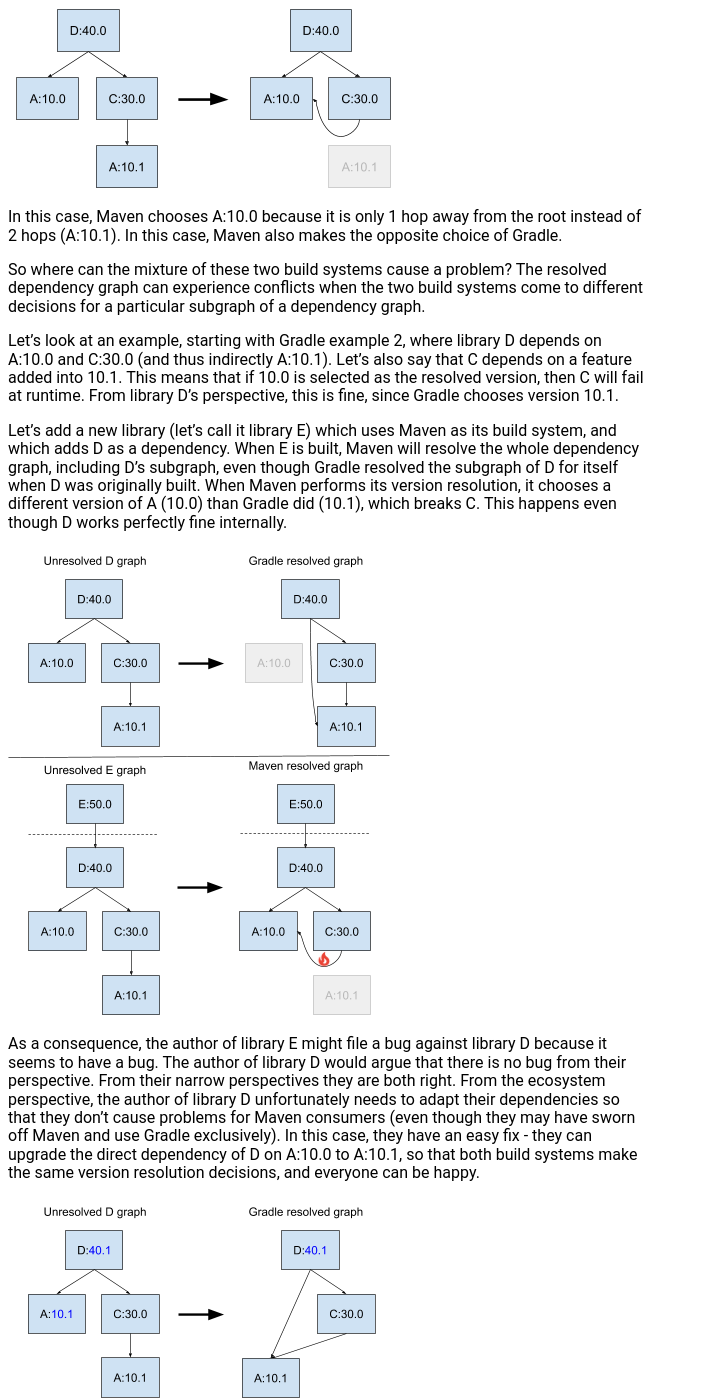
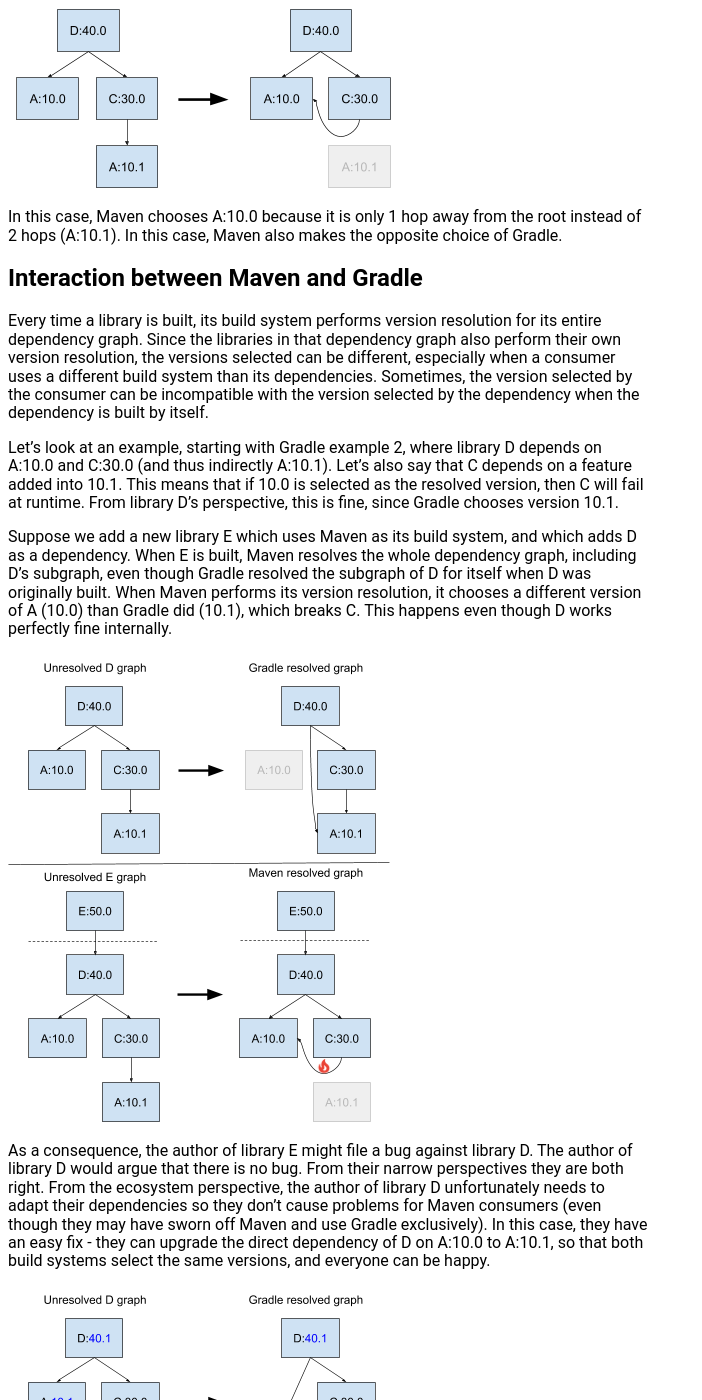
Before and after one commit to GoogleCloudPlatform/cloud-opensource-java, a Jekyll site: the page built from docs/how-does-version-resolution-work-in-maven-and-gradle.md, in a window 1280 px wide and 1400 px high, scrolled down 2502 px. Shown: the whole window, without its empty margins (0-702 px from the left). Built offline with Jekyll 4.4.1, drawn with Linux system fonts in a browser that asks for light colours; our own code applies the rules of GitHub Pages for plain Markdown files; some of the changed text lies outside the part shown.

Commit message:
PR feedback, third round

```diff
--- a/docs/how-does-version-resolution-work-in-maven-and-gradle.md
+++ b/docs/how-does-version-resolution-work-in-maven-and-gradle.md
@@ -71,8 +71,8 @@ breadth-first traversal. Looking at the same example we used first for Gradle:
 <img src="assets/images/ddc-resolution-06.png">
 
 As you can see if you compare the resolved graphs, Maven makes the opposite
-choice of Gradle in this circumstance. Let's look at the second example, where
-the root has both a direct and indirect dependency on the same library:
+choice. Let's look at the second example, where the root has both a direct and
+indirect dependency on the same library:
 
 <img src="assets/images/ddc-resolution-07.png">
 
@@ -80,9 +80,14 @@ In this case, Maven chooses A:10.0 because it is only 1 hop away from the root
 instead of 2 hops (A:10.1). In this case, Maven also makes the opposite choice
 of Gradle.
 
-So where can the mixture of these two build systems cause a problem? The
-resolved dependency graph can experience conflicts when the two build systems
-come to different decisions for a particular subgraph of a dependency graph.
+## Interaction between Maven and Gradle
+
+Every time a library is built, its build system performs version resolution for
+its entire dependency graph. Since the libraries in that dependency graph also
+perform their own version resolution, the versions selected can be different,
+especially when a consumer uses a different build system than its dependencies.
+Sometimes, the version selected by the consumer can be incompatible with the
+version selected by the dependency when the dependency is built by itself.
 
 Let's look at an example, starting with Gradle example 2, where library D
 depends on A:10.0 and C:30.0 (and thus indirectly A:10.1). Let's also say that C
@@ -90,25 +95,23 @@ depends on a feature added into 10.1. This means that if 10.0 is selected as the
 resolved version, then C will fail at runtime. From library D's perspective,
 this is fine, since Gradle chooses version 10.1.
 
-Let's add a new library (let's call it library E) which uses Maven as its build
-system, and which adds D as a dependency. When E is built, Maven will resolve
-the whole dependency graph, including D's subgraph, even though Gradle resolved
-the subgraph of D for itself when D was originally built. When Maven performs
-its version resolution, it chooses a different version of A (10.0) than Gradle
-did (10.1), which breaks C. This happens even though D works perfectly fine
-internally.
+Suppose we add a new library E which uses Maven as its build system, and which
+adds D as a dependency. When E is built, Maven resolves the whole dependency
+graph, including D's subgraph, even though Gradle resolved the subgraph of D for
+itself when D was originally built. When Maven performs its version resolution,
+it chooses a different version of A (10.0) than Gradle did (10.1), which breaks
+C. This happens even though D works perfectly fine internally.
 
 <img src="assets/images/ddc-resolution-08.png">
 
-As a consequence, the author of library E might file a bug against library D
-because it seems to have a bug. The author of library D would argue that there
-is no bug from their perspective. From their narrow perspectives they are both
-right. From the ecosystem perspective, the author of library D unfortunately
-needs to adapt their dependencies so that they don't cause problems for Maven
-consumers (even though they may have sworn off Maven and use Gradle
-exclusively). In this case, they have an easy fix - they can upgrade the direct
-dependency of D on A:10.0 to A:10.1, so that both build systems make the same
-version resolution decisions, and everyone can be happy.
+As a consequence, the author of library E might file a bug against library
+D. The author of library D would argue that there is no bug. From their narrow
+perspectives they are both right. From the ecosystem perspective, the author of
+library D unfortunately needs to adapt their dependencies so they don't cause
+problems for Maven consumers (even though they may have sworn off Maven and use
+Gradle exclusively). In this case, they have an easy fix - they can upgrade the
+direct dependency of D on A:10.0 to A:10.1, so that both build systems select
+the same versions, and everyone can be happy.
 
 <img src="assets/images/ddc-resolution-09.png">
 
```
